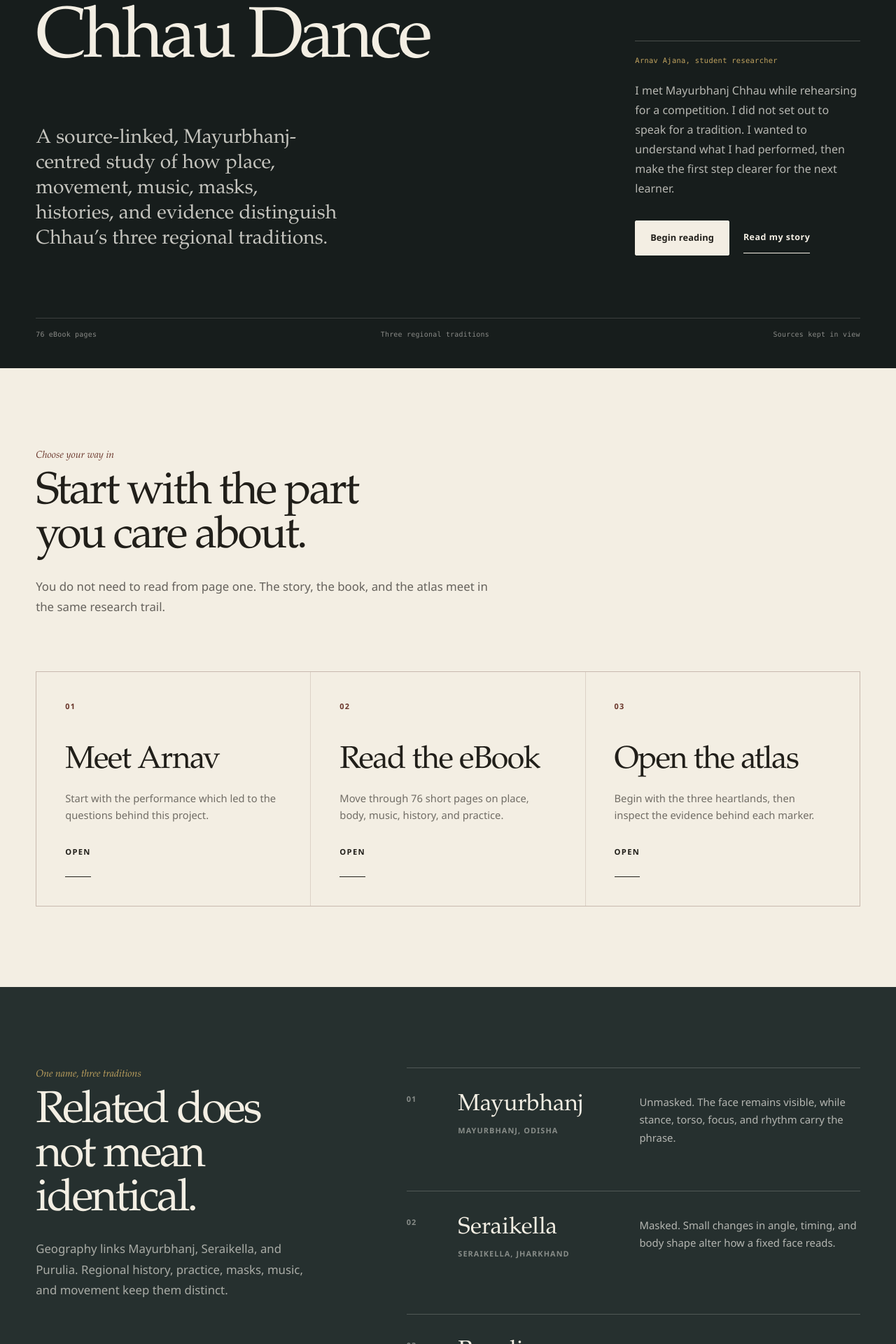
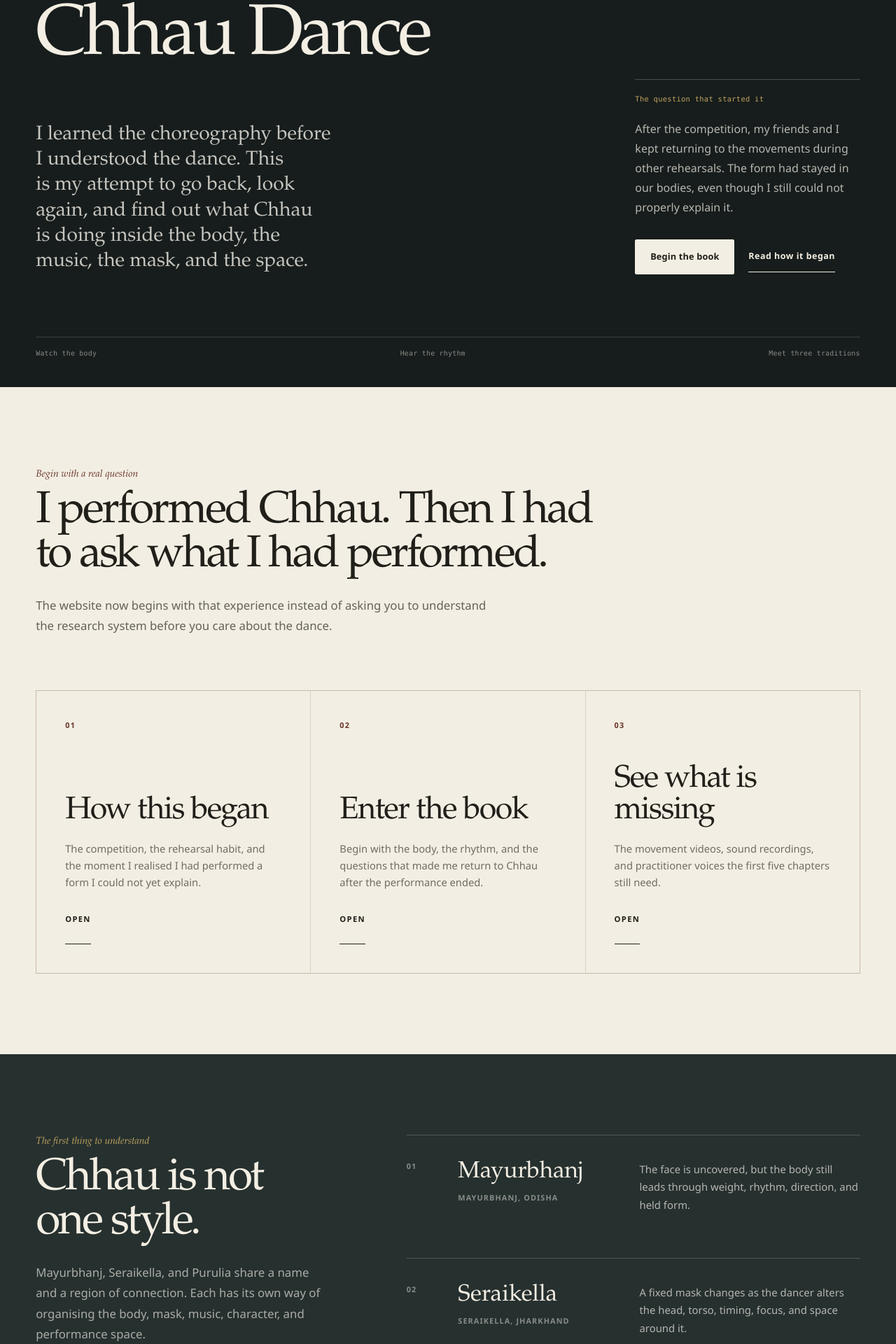
Before and after one commit to ArnavAjana/PreserveChhau, a Next.js app: page / in a window 1280 px wide. Shown: the part 275-2195 px from the top of the page at 70% size. Built offline with nearby package versions, Linux system fonts and the light colour scheme.

Commit message:
Rebuild the homepage around Arnav's story

```diff
--- a/src/app/(site)/page.tsx
+++ b/src/app/(site)/page.tsx
@@ -1,25 +1,24 @@
 import Link from "next/link";
-import { bookPages } from "@/content/book-pages";
 import { MotionReveal } from "@/components/MotionReveal";
 
 const routes = [
   {
     href: "/about",
     index: "01",
-    label: "Meet Arnav",
-    text: "Start with the performance which led to the questions behind this project.",
+    label: "How this began",
+    text: "The competition, the rehearsal habit, and the moment I realised I had performed a form I could not yet explain.",
   },
   {
     href: "/ebook#chhau",
     index: "02",
-    label: "Read the eBook",
-    text: "Move through 76 short pages on place, body, music, history, and practice.",
+    label: "Enter the book",
+    text: "Begin with the body, the rhythm, and the questions that made me return to Chhau after the performance ended.",
   },
   {
-    href: "/ebook#map-of-chhau",
+    href: "/experience",
     index: "03",
-    label: "Open the atlas",
-    text: "Begin with the three heartlands, then inspect the evidence behind each marker.",
+    label: "See what is missing",
+    text: "The movement videos, sound recordings, and practitioner voices the first five chapters still need.",
   },
 ] as const;
 
@@ -27,27 +26,27 @@ const traditions = [
   {
     centre: "Mayurbhanj, Odisha",
     name: "Mayurbhanj",
-    note: "Unmasked. The face remains visible, while stance, torso, focus, and rhythm carry the phrase.",
+    note: "The face is uncovered, but the body still leads through weight, rhythm, direction, and held form.",
   },
   {
     centre: "Seraikella, Jharkhand",
     name: "Seraikella",
-    note: "Masked. Small changes in angle, timing, and body shape alter how a fixed face reads.",
+    note: "A fixed mask changes as the dancer alters the head, torso, timing, focus, and space around it.",
   },
   {
     centre: "Purulia, West Bengal",
     name: "Purulia",
-    note: "Masked. Costume, scale, music, and movement meet the energy of open festival grounds.",
+    note: "Mask, crown, costume, music, and broad movement meet the scale of an open festival ground.",
   },
 ] as const;
 
 const readingPaths = [
-  ["New to Chhau", "Start with the three traditions", "/ebook#one-name-not-one-style"],
-  ["Interested in movement", "Read how the body carries meaning", "/ebook#chapter-four"],
-  ["Listening for the music", "Meet drums, reeds, rhythm, and cues", "/ebook#mayurbhanj-sound-world"],
-  ["Checking the history", "Follow sources and visible disagreements", "/ebook#chapter-two"],
-  ["Working with 3D", "See the study and review roadmap", "/experience"],
-  ["Looking for evidence", "Open the library and research notes", "/ebook#library"],
+  ["Part 1", "How I found Chhau", "/ebook#foreword"],
+  ["Chapter 1", "Three traditions, one shared name", "/ebook#chapter-one"],
+  ["Chapter 2", "Why there is no single origin story", "/ebook#chapter-two"],
+  ["Chapter 3", "Entering Mayurbhanj", "/ebook#chapter-three"],
+  ["Chapter 4", "What the body is actually doing", "/ebook#chapter-four"],
+  ["Chapter 5", "How movement becomes language", "/ebook#chapter-five"],
 ] as const;
 
 export default function HomePage() {
@@ -57,51 +56,50 @@ export default function HomePage() {
         <div className="home-hero-grid">
           <MotionReveal className="home-hero-intro">
             <p className="editorial-kicker text-marigold-300">
-              Arnav Ajana’s interactive eBook
+              An interactive book by Arnav Ajana
             </p>
             <h1 id="home-title" className="home-hero-title">
               The Science of Chhau Dance
             </h1>
             <p className="home-hero-deck">
-              A source-linked, Mayurbhanj-centred study of how place, movement,
-              music, masks, histories, and evidence distinguish Chhau’s three
-              regional traditions.
+              I learned the choreography before I understood the dance. This is
+              my attempt to go back, look again, and find out what Chhau is doing
+              inside the body, the music, the mask, and the space.
             </p>
           </MotionReveal>
 
           <MotionReveal className="home-hero-note" delay={0.12}>
-            <p className="home-hero-note-index">Arnav Ajana, student researcher</p>
+            <p className="home-hero-note-index">The question that started it</p>
             <p className="home-hero-note-copy">
-              I met Mayurbhanj Chhau while rehearsing for a competition. I did
-              not set out to speak for a tradition. I wanted to understand what
-              I had performed, then make the first step clearer for the next
-              learner.
+              After the competition, my friends and I kept returning to the
+              movements during other rehearsals. The form had stayed in our
+              bodies, even though I still could not properly explain it.
             </p>
             <div className="home-hero-actions">
               <Link className="editorial-button editorial-button-light" href="/ebook#chhau">
-                Begin reading
+                Begin the book
               </Link>
               <Link className="editorial-text-link text-ivory" href="/about">
-                Read my story
+                Read how it began
               </Link>
             </div>
           </MotionReveal>
 
-          <div className="home-hero-foot" aria-label="Project scope">
-            <span>{bookPages.length} eBook pages</span>
-            <span>Three regional traditions</span>
-            <span>Sources kept in view</span>
+          <div className="home-hero-foot" aria-label="What the book explores">
+            <span>Watch the body</span>
+            <span>Hear the rhythm</span>
+            <span>Meet three traditions</span>
           </div>
         </div>
       </section>
 
       <section className="home-entry" aria-labelledby="entry-title">
         <MotionReveal className="home-section-heading">
-          <p className="editorial-kicker text-laterite-700">Choose your way in</p>
-          <h2 id="entry-title">Start with the part you care about.</h2>
+          <p className="editorial-kicker text-laterite-700">Begin with a real question</p>
+          <h2 id="entry-title">I performed Chhau. Then I had to ask what I had performed.</h2>
           <p>
-            You do not need to read from page one. The story, the book, and the
-            atlas meet in the same research trail.
+            The website now begins with that experience instead of asking you to
+            understand the research system before you care about the dance.
           </p>
         </MotionReveal>
 
@@ -122,11 +120,12 @@ export default function HomePage() {
       <section className="home-traditions" aria-labelledby="traditions-title">
         <div className="home-traditions-inner">
           <MotionReveal className="home-section-heading home-section-heading-light">
-            <p className="editorial-kicker text-marigold-300">One name, three traditions</p>
-            <h2 id="traditions-title">Related does not mean identical.</h2>
+            <p className="editorial-kicker text-marigold-300">The first thing to understand</p>
+            <h2 id="traditions-title">Chhau is not one style.</h2>
             <p>
-              Geography links Mayurbhanj, Seraikella, and Purulia. Regional
-              history, practice, masks, music, and movement keep them distinct.
+              Mayurbhanj, Seraikella, and Purulia share a name and a region of
+              connection. Each has its own way of organising the body, mask,
+              music, character, and performance space.
             </p>
           </MotionReveal>
 
@@ -151,11 +150,15 @@ export default function HomePage() {
 
       <section className="home-reading" aria-labelledby="reading-title">
         <MotionReveal className="home-section-heading">
-          <p className="editorial-kicker text-laterite-700">Six reading paths</p>
-          <h2 id="reading-title">Follow a question, not a menu.</h2>
+          <p className="editorial-kicker text-laterite-700">The rewritten journey</p>
+          <h2 id="reading-title">The opening and first five chapters.</h2>
+          <p>
+            This edition deliberately stops its editorial rebuild at Chapter 5.
+            Chapters 6 onward remain outside this round of changes.
+          </p>
         </MotionReveal>
 
-        <nav className="home-reading-list" aria-label="Reading paths">
+        <nav className="home-reading-list" aria-label="Rewritten chapters">
           {readingPaths.map(([label, title, href], index) => (
             <Link className="home-reading-row" href={href} key={href}>
               <span className="home-reading-number">{String(index + 1).padStart(2, "0")}</span>
@@ -169,16 +172,18 @@ export default function HomePage() {
 
       <section className="home-method" aria-labelledby="method-title">
         <MotionReveal className="home-method-copy">
-          <p className="editorial-kicker text-marigold-300">How I handle the evidence</p>
-          <h2 id="method-title">Sources stay visible. Uncertainty stays visible too.</h2>
+          <p className="editorial-kicker text-marigold-300">What the book needs next</p>
+          <h2 id="method-title">A dance book should move, sound, and include the people who know it.</h2>
           <p>
-            When accounts conflict, I name the conflict. When a movement belongs
-            to one tradition, I do not move it into another.
+            The first five chapters now mark the exact places where real
+            practitioner demonstrations, rhythm recordings, spoken terms, and
+            multiple camera angles are needed. A prototype will no longer be
+            allowed to pretend it is a lesson.
           </p>
         </MotionReveal>
         <MotionReveal className="home-method-links" delay={0.1}>
-          <Link className="editorial-button editorial-button-gold" href="/ebook#library">
-            Open the source library
+          <Link className="editorial-button editorial-button-gold" href="/experience">
+            Open the movement room
           </Link>
         </MotionReveal>
       </section>
```
Lines whose indentation alone changed are shown as unchanged.
